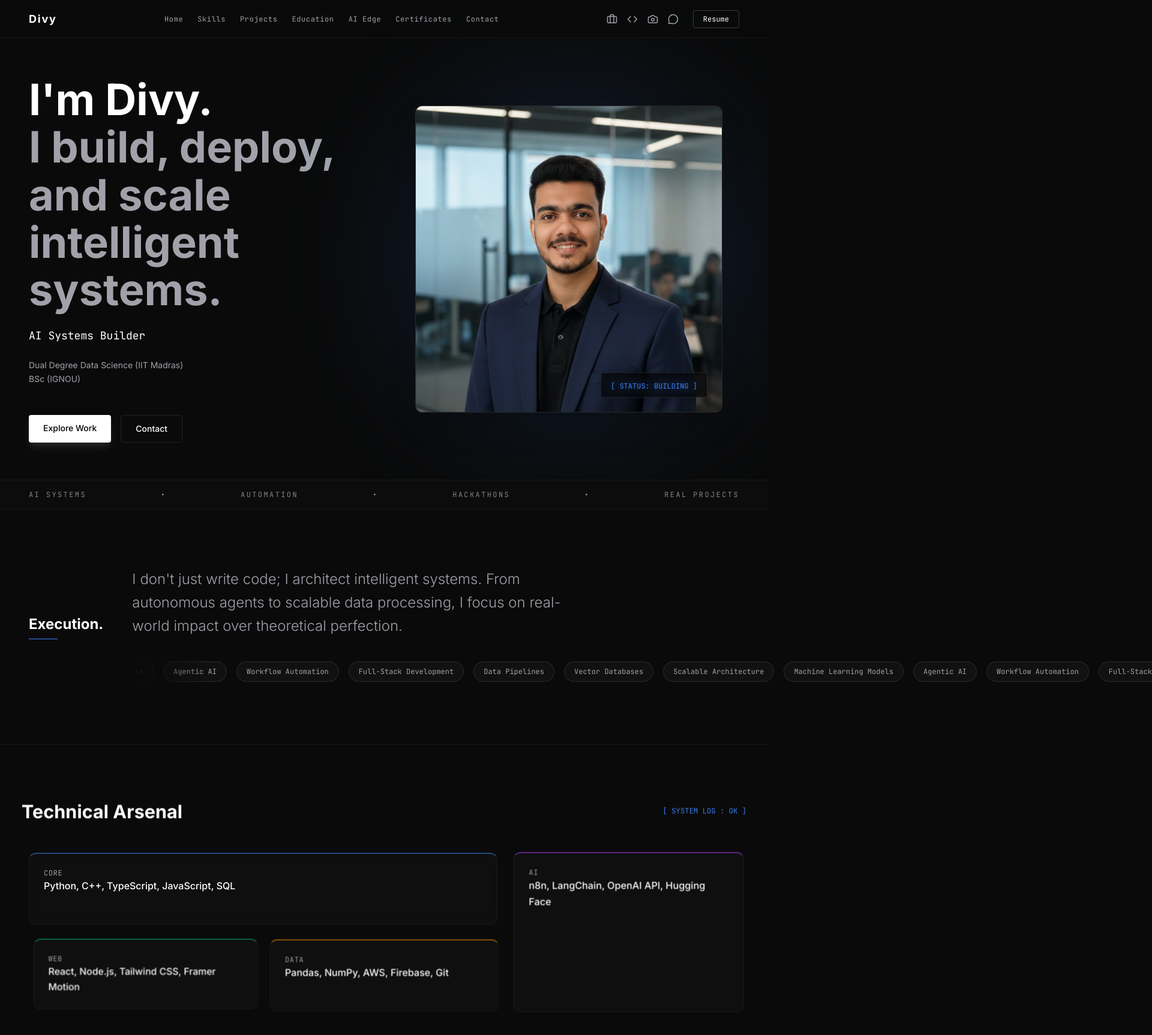
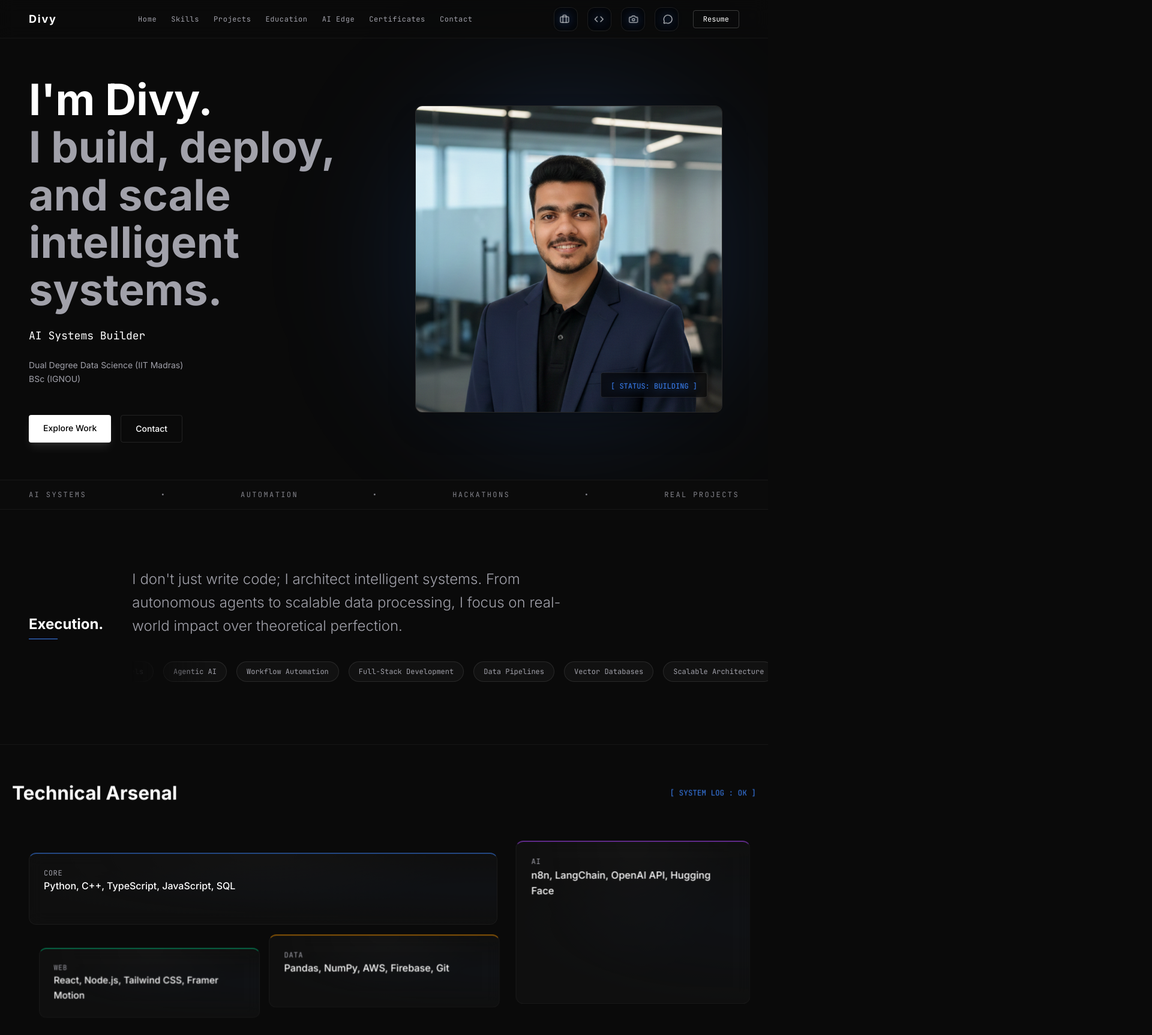
Before and after one commit to Divy-Shukla/Divy-Shukla, a Next.js app: page / in a window 1280 px wide. Shown: the top 1726 px of the page at 60% size, 1920 px wide, since content can reach past the window. Built offline with nearby package versions, Linux system fonts and the light colour scheme.

Commit message:
feat: enhance 3D social icons, global perspective, and physical lighting matrix

```diff
--- a/src/app/page.tsx
+++ b/src/app/page.tsx
@@ -11,8 +11,21 @@ import { Contact } from "@/components/Contact";
 
 export default function Home() {
   return (
-    <main className="flex flex-col min-h-screen">
+    <div className="flex flex-col min-h-screen bg-background">
+      {/*
+        Navbar is decoupled from the main 3D engine layer
+        to ensure 'position: fixed' does not break.
+      */}
       <Navbar />
+
+      {/*
+        GLOBAL 3D ENVIRONMENT
+        perspective: 1200px enforces deep physical layout constraints.
+      */}
+      <main
+        className="flex-grow flex flex-col relative"
+        style={{ perspective: "1200px", transformStyle: "preserve-3d", overflowX: "hidden" }}
+      >
         <Hero />
         <ProofStrip />
         <About />
@@ -23,9 +36,10 @@ export default function Home() {
         <Certificates />
         <Contact />
 
-      <footer className="py-8 text-center text-xs text-text-secondary font-mono border-t border-white/5">
+        <footer className="py-8 text-center text-xs text-text-secondary font-mono border-t border-white/5 relative z-0">
           <p>&copy; {new Date().getFullYear()} Divy Shukla. All Systems Go.</p>
         </footer>
       </main>
+    </div>
   );
 }
--- a/src/components/Contact.tsx
+++ b/src/components/Contact.tsx
@@ -1,4 +1,5 @@
 import { Mail, Briefcase, Code, MessageCircle } from "lucide-react";
+import { PhysicalIcon } from "@/components/PhysicalIcon";
 
 export function Contact() {
   return (
@@ -23,10 +24,10 @@ export function Contact() {
           Initialize Contact
         </a>
 
-        <div className="flex items-center gap-8 mt-16 text-text-secondary">
-          <a href="https://linkedin.com/in/" className="hover:text-white transition-colors" aria-label="LinkedIn"><Briefcase /></a>
-          <a href="https://github.com/" className="hover:text-white transition-colors" aria-label="GitHub"><Code /></a>
-          <a href="https://x.com/" className="hover:text-white transition-colors" aria-label="Twitter"><MessageCircle /></a>
+        <div className="flex items-center gap-8 mt-16 text-text-secondary" style={{ perspective: "1000px", transformStyle: "preserve-3d" }}>
+          <PhysicalIcon href="https://linkedin.com/in/" icon={<Briefcase size={18} />} delay={0.1} />
+          <PhysicalIcon href="https://github.com/" icon={<Code size={18} />} delay={0.2} />
+          <PhysicalIcon href="https://x.com/" icon={<MessageCircle size={18} />} delay={0.3} />
         </div>
       </div>
     </section>
--- a/src/components/Navbar.tsx
+++ b/src/components/Navbar.tsx
@@ -2,6 +2,7 @@
 import React from "react";
 import Link from "next/link";
 import { Briefcase, Code, Camera, MessageCircle } from "lucide-react";
+import { PhysicalIcon } from "@/components/PhysicalIcon";
 
 export function Navbar() {
   return (
@@ -17,11 +18,11 @@ export function Navbar() {
         <Link href="#contact" className="hover:text-white transition-colors">Contact</Link>
       </div>
       <div className="flex items-center gap-6">
-        <div className="hidden lg:flex gap-4 text-text-secondary">
-          <Link href="https://linkedin.com/in/" target="_blank"><Briefcase size={18} className="hover:text-white hover-glow" /></Link>
-          <Link href="https://github.com/" target="_blank"><Code size={18} className="hover:text-white hover-glow" /></Link>
-          <Link href="https://instagram.com/" target="_blank"><Camera size={18} className="hover:text-white hover-glow" /></Link>
-          <Link href="https://x.com/" target="_blank"><MessageCircle size={18} className="hover:text-white hover-glow" /></Link>
+        <div className="hidden lg:flex gap-4 text-text-secondary" style={{ perspective: "1000px", transformStyle: "preserve-3d" }}>
+          <PhysicalIcon href="https://linkedin.com/in/" icon={<Briefcase size={16} />} delay={0.1} />
+          <PhysicalIcon href="https://github.com/" icon={<Code size={16} />} delay={0.2} />
+          <PhysicalIcon href="https://instagram.com/" icon={<Camera size={16} />} delay={0.3} />
+          <PhysicalIcon href="https://x.com/" icon={<MessageCircle size={16} />} delay={0.4} />
         </div>
         <a href="/resume.pdf" target="_blank" rel="noopener noreferrer" className="text-xs font-mono border border-white/20 px-4 py-1.5 rounded hover:border-accent hover:text-accent transition-all group">
           <span className="group-hover:drop-shadow-[0_0_8px_rgba(59,130,246,0.5)]">Resume</span>
--- /dev/null
+++ b/src/components/PhysicalIcon.tsx
@@ -0,0 +1,99 @@
+"use client";
+import React, { useRef } from "react";
+import { motion, useMotionValue, useSpring, useTransform } from "framer-motion";
+import Link from "next/link";
+import { cn } from "@/lib/utils";
+
+interface PhysicalIconProps {
+  href: string;
+  icon: React.ReactNode;
+  className?: string;
+  delay?: number;
+}
+
+export function PhysicalIcon({ href, icon, className, delay = 0 }: PhysicalIconProps) {
+  const ref = useRef<HTMLAnchorElement>(null);
+
+  // Custom cursor mapping
+  const x = useMotionValue(0.5);
+  const y = useMotionValue(0.5);
+  const isHovered = useMotionValue(0);
+
+  // Spring settings mapping strictly to duration ~0.4s and easeOut feel
+  const springConfig = { stiffness: 200, damping: 20, mass: 0.8 };
+  const smoothX = useSpring(x, springConfig);
+  const smoothY = useSpring(y, springConfig);
+  const hoverSpring = useSpring(isHovered, springConfig);
+
+  // Aggressive 3D rot values for tiny objects
+  const rotateX = useTransform(smoothY, [0, 1], [30, -30]);
+  const rotateY = useTransform(smoothX, [0, 1], [-30, 30]);
+
+  // Forward pull (z index push)
+  const translateZ = useTransform(hoverSpring, [0, 1], [0, 60]);
+  const glowOpacity = useTransform(hoverSpring, [0, 1], [0.3, 1]);
+
+  const handleMouseMove = (e: React.MouseEvent<HTMLAnchorElement>) => {
+    if (!ref.current) return;
+    const rect = ref.current.getBoundingClientRect();
+    x.set((e.clientX - rect.left) / rect.width);
+    y.set((e.clientY - rect.top) / rect.height);
+  };
+
+  const handleMouseLeave = () => {
+    isHovered.set(0);
+    x.set(0.5);
+    y.set(0.5);
+  };
+
+  return (
+    <Link href={href} target="_blank" passHref legacyBehavior>
+      <motion.a
+        ref={ref}
+        onMouseMove={handleMouseMove}
+        onMouseEnter={() => isHovered.set(1)}
+        onMouseLeave={handleMouseLeave}
+        initial={{ opacity: 0, y: 20 }}
+        animate={{ opacity: 1, y: 0 }}
+        transition={{ delay, duration: 0.8, ease: "easeOut" }}
+        whileTap={{ scale: 0.92, translateZ: 10, transition: { duration: 0.1 } }}
+        className={cn(
+          "relative flex items-center justify-center w-10 h-10 rounded-xl cursor-alias group will-change-transform",
+          className
+        )}
+        style={{
+          rotateX,
+          rotateY,
+          z: translateZ,
+          transformStyle: "preserve-3d",
+        }}
+      >
+        {/* Core Glass Body */}
+        <div
+          className="absolute inset-0 rounded-[inherit] bg-black/50 backdrop-blur-md border border-white/10 transition-colors duration-500 overflow-hidden"
+          style={{ transform: "translateZ(0px)" }}
+        >
+          {/* Internal blue glow */}
+          <motion.div
+            className="absolute inset-0 bg-accent/20 blur-md transition-opacity duration-300 pointer-events-none"
+            style={{ opacity: glowOpacity }}
+          />
+        </div>
+
+        {/* Drop shadow expanding natively on Z */}
+        <motion.div
+          className="absolute -inset-2 bg-accent/30 rounded-full blur-[20px] -z-10 pointer-events-none"
+          style={{ opacity: hoverSpring, transform: "translateZ(-40px)" }}
+        />
+
+        {/* Floating Icon Surface */}
+        <div
+          className="relative text-white/70 group-hover:text-white transition-colors duration-300 drop-shadow-[0_0_8px_rgba(59,130,246,0.8)]"
+          style={{ transform: "translateZ(25px)" }}
+        >
+          {icon}
+        </div>
+      </motion.a>
+    </Link>
+  );
+}
--- a/src/components/TiltCard.tsx
+++ b/src/components/TiltCard.tsx
@@ -25,8 +25,8 @@ export function TiltCard({
   const y = useMotionValue(0.5);
   const isHovered = useMotionValue(0);
 
-  // Slow in, smooth out physics (premium feel)
-  const springConfig = { stiffness: 150, damping: 20, mass: 0.5 };
+  // Premium spring physics mapping to 0.4-0.6s easeOut
+  const springConfig = { bounce: 0.1, duration: 500 };
   const smoothX = useSpring(x, springConfig);
   const smoothY = useSpring(y, springConfig);
   const smoothHover = useSpring(isHovered, springConfig);
@@ -75,13 +75,22 @@ export function TiltCard({
         transformStyle: "preserve-3d",
       }}
     >
-      {/* Front Ambient/Reflection Glow */}
+      {/* STATIC AMBIENT LIGHTING SYSTEM (Top White + Right Blue) */}
+      <div
+        className="pointer-events-none absolute inset-0 rounded-[inherit] mix-blend-overlay z-20"
+        style={{
+          background: 'radial-gradient(ellipse at top, rgba(255,255,255,0.08) 0%, transparent 60%), radial-gradient(ellipse at right, rgba(59,130,246,0.1) 0%, transparent 70%)',
+          transform: "translateZ(1px)"
+        }}
+      />
+
+      {/* DYNAMIC Front Ambient/Reflection Glow */}
       <motion.div
         className="pointer-events-none absolute inset-0 z-30 rounded-[inherit] mix-blend-overlay transition-opacity duration-500"
         style={{
           opacity: shadowOpacity,
           background: `radial-gradient(400px circle at calc(${glowX} * 1) calc(${glowY} * 1), rgba(255,255,255,0.15), transparent 50%)`,
-          transform: "translateZ(1px)"
+          transform: "translateZ(2px)"
         }}
       />
 
```
Lines whose indentation alone changed are shown as unchanged.
